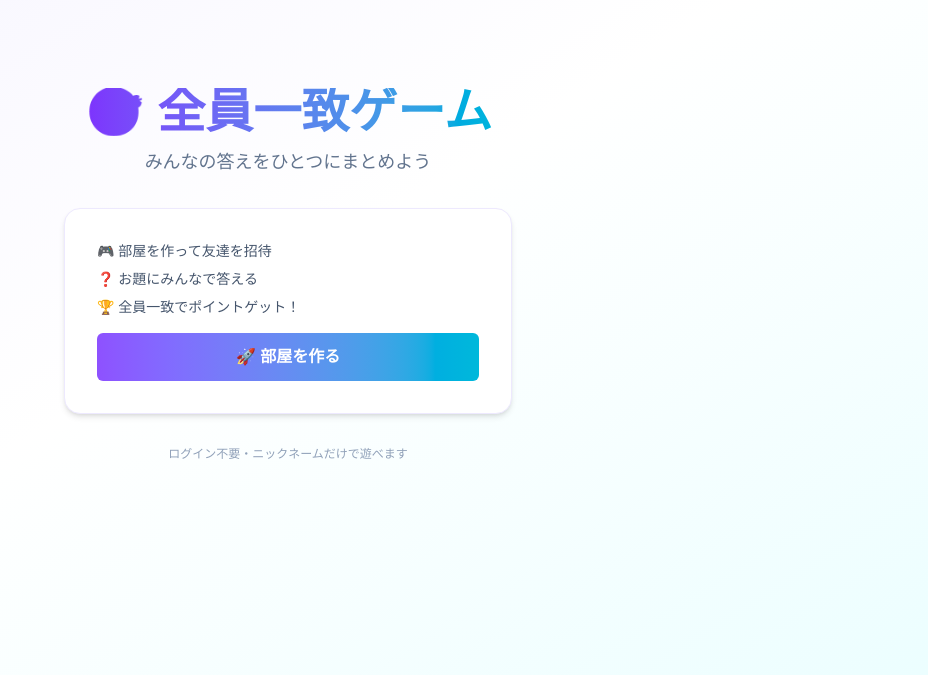
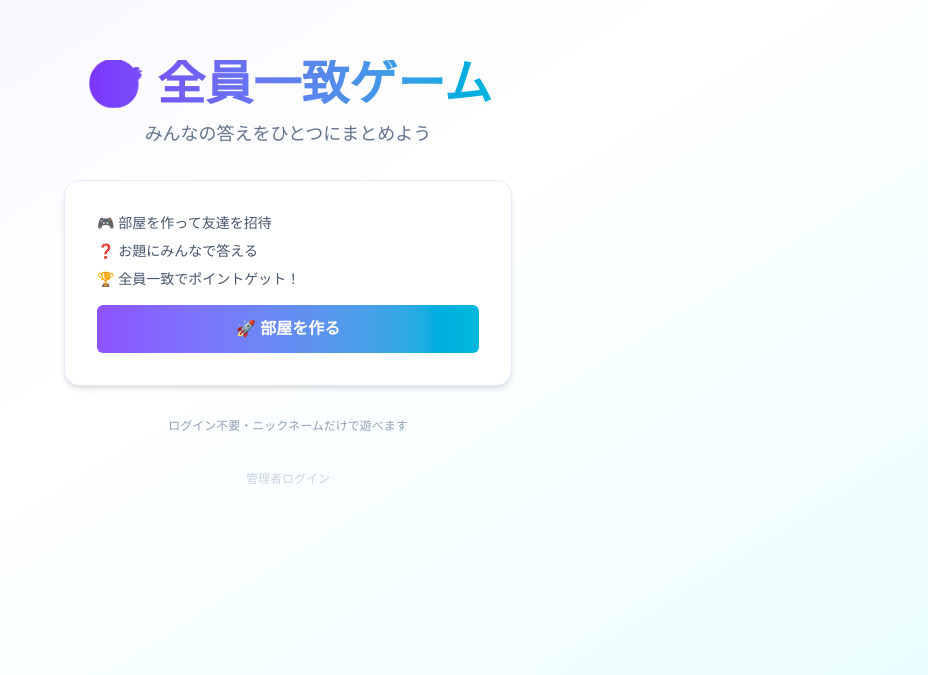
Before and after one commit to ik-neet/zeniichi-game, a Next.js app: page / in a window 1280 px wide. Shown: the part 125-800 px from the top of the page, without its empty margins (352-1280 px from the left). Built offline with nearby package versions, Linux system fonts and the light colour scheme; no server answers.

Commit message:
feat: トップ画面に管理者ログインへのリンクを追加
Co-Authored-By: Claude Sonnet 4.6 <noreply@anthropic.com>

```diff
--- a/app/page.tsx
+++ b/app/page.tsx
@@ -74,6 +74,12 @@ export default function HomePage() {
         <p className="text-xs text-slate-400">
           ログイン不要・ニックネームだけで遊べます
         </p>
+        <a
+          href="/admin/login"
+          className="text-xs text-slate-300 hover:text-slate-400 transition-colors"
+        >
+          管理者ログイン
+        </a>
       </div>
     </main>
   )
```
